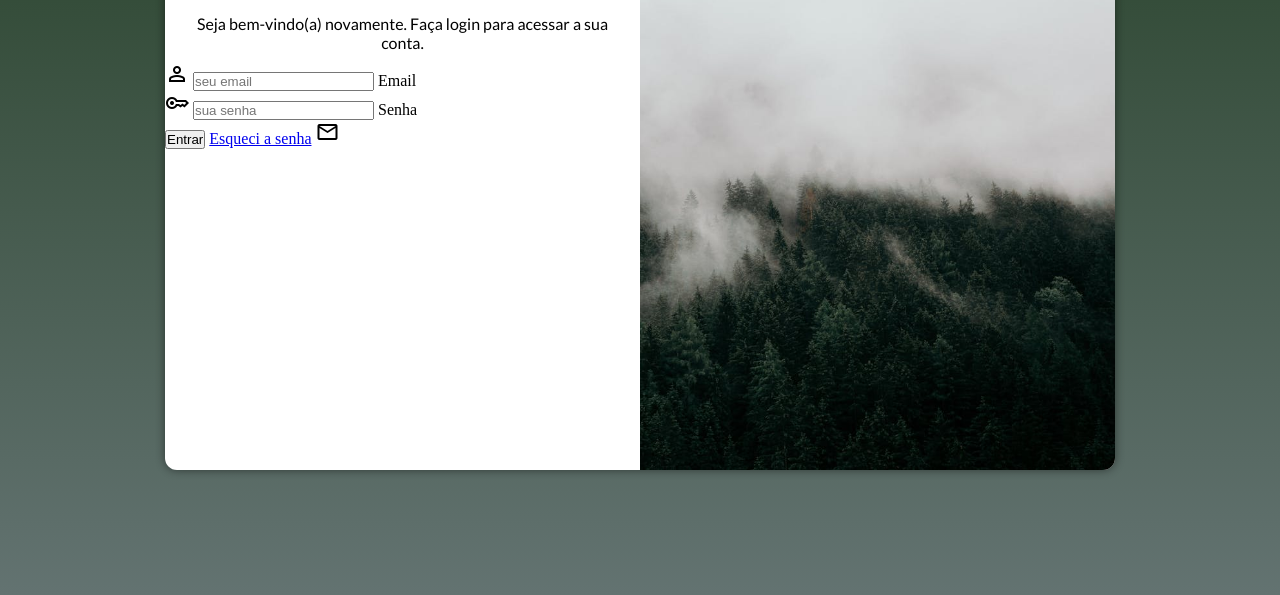
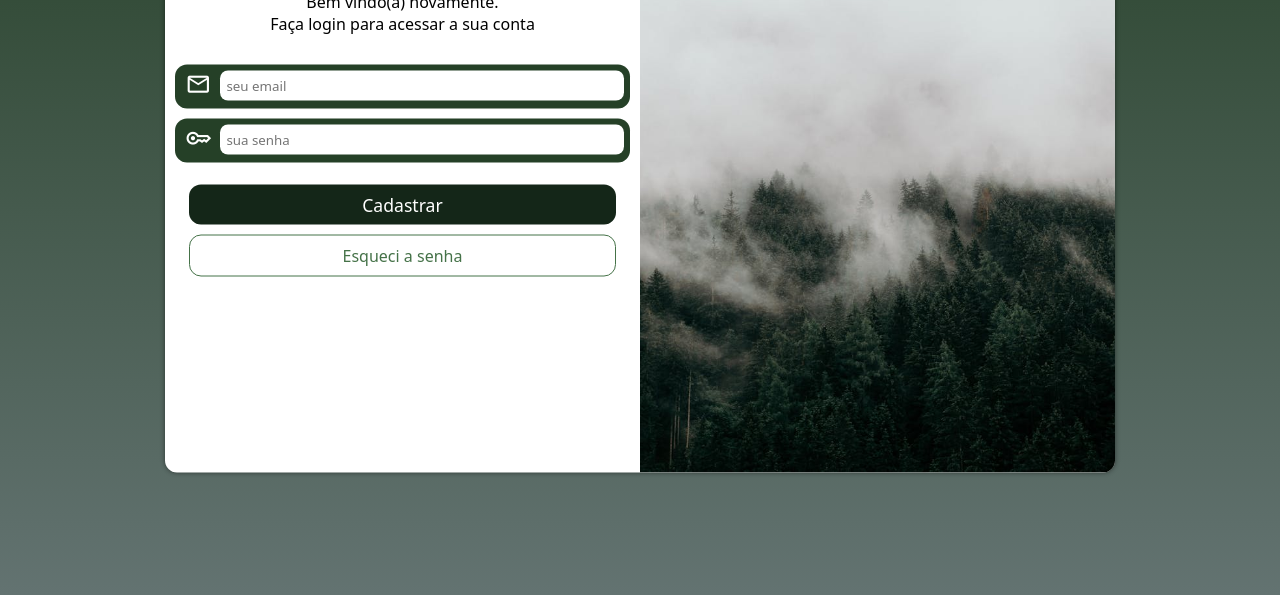
Before and after one commit to jkrocha/projeto-login, a plain HTML site: page index.html in a window 1280 px wide. Shown: the part 205-800 px from the top of the page. Drawn offline with nearby package versions, Linux system fonts and the light colour scheme.

Commit message:
sou foda

```diff
--- a/estilos/media-query.css
+++ b/estilos/media-query.css
@@ -1,31 +1,43 @@
 @charset "UTF-8";
 
-/* Typical Devices Breakpoints
-
+    /* Typical Devices Breakpoints
 
     tablet: 768px ate 992px
     desktop: 992px ate 1200px
-Grandes telas: acima de 1200px */
+    Grandes telas: acima de 1200px  */
 
-@media screen and (min-width: 789px) and (max-width: 992px) {
+
+@media screen and (min-width: 788px) and (max-width: 992px){
     #login {
-        width: 80vw;
+        width: 80%;
     }
 
     #formulario {
         float: right;
         width: 70%;
-
     }
 
     #imagem {
         float: left;
         width: 30%;
         height: 100%;
+        background-position: center right;
+    }
+
+    input[type=submit] {
+        margin-top: 12px;
+    }
+
+    h1 {
+        padding: 20px;
+    }
+
+    p {
+        padding-bottom: 20px;
     }
 }
 
-@media screen and (min-width:992px) {
+@media screen and (min-width: 992px) {
     #login {
         width: 950px;
     }
@@ -33,7 +45,6 @@ Grandes telas: acima de 1200px */
     #formulario {
         float: left;
         width: 50%;
-
     }
 
     #imagem {
@@ -41,4 +52,16 @@ Grandes telas: acima de 1200px */
         width: 50%;
         height: 100%;
     }
+
+    input[type=submit] {
+        margin-top: 12px;
+    }
+
+    h1 {
+        padding: 20px;
+    }
+
+    p {
+        padding-bottom: 20px;
+    }
 }
--- a/estilos/style.css
+++ b/estilos/style.css
@@ -1,25 +1,6 @@
 @charset "UTF-8";
 
-/* cores projeto
-
-    Verde: #254027
-    Verde escuro: #142618
-    Cinza escuro: #637371
-    Cinza claro: #BABCBF
-
-*/
-
-
-@import url('https://fonts.googleapis.com/css2?family=Zilla+Slab:ital,wght@0,300;0,400;0,500;0,600;0,700;1,300;1,400;1,500;1,600;1,700&display=swap');
-
-@import url('https://fonts.googleapis.com/css2?family=Lato:wght@100;300;400;700;900&display=swap');
-
 :root {
-
-    --fonteh1: "Zilla Slab", serif;
-    --fontep: "Lato", sans-serif;
-
-
     --cor1: #254027;
     --cor2: #142618;
     --cor3: #637371;
@@ -27,14 +8,15 @@
 }
 
 * {
+    padding: 0px;
     margin: 0px;
-    padding: 0px;
     box-sizing: border-box;
+    font-family: system-ui, -apple-system, BlinkMacSystemFont, 'Segoe UI', Roboto, Oxygen, Ubuntu, Cantarell, 'Open Sans', 'Helvetica Neue', sans-serif;
 }
 
-body {
+body, html {
+    width: 100vw;
     height: 100vh;
-    width: 100vw;
     background-image: linear-gradient(to bottom, #254027, #637371);
 }
 
@@ -42,28 +24,29 @@ main {
     position: relative;
     height: 100vh;
     width: 100vw;
-
-
 }
 
 #login {
-    width: 280px;
-    height: 550px;
     position: absolute;
+    background-color: white;
     top: 50%;
     left: 50%;
-    translate: -50% -50%;
-    background-color: white;
+    transform: translate(-50%, -50%);
+    width: 280px;
+    height: 555px;
     border-radius: 12px;
+    display: block;
+    box-shadow: 0px 0px 5px rgba(0, 0, 0, 0.493);
     overflow: hidden;
-    box-shadow: 0px 0px 10px rgba(0, 0, 0, 0.479);
+    text-align: center;
     transition: width 0.5s, height 0.5s;
     transition-timing-function: ease;
 }
 
 #imagem {
     background-image: url(../imagens/florest.jpg);
-    background-position: center right;
+    background-position: center center;
+    background-repeat: no-repeat;
     background-size: cover;
     height: 200px;
     display: block;
@@ -71,30 +54,72 @@ main {
 
 #formulario {
     display: block;
-
 }
 
 h1 {
-    font-family: var(--fonteh1);
-    font-size: 2.3em;
-    padding: 20px;
-    text-align: center;
+    padding: 10px;
 }
 
 p {
-    font-family: var(--fontep);
-    text-align: center;
-    padding-top: 10px;
-    padding: 10px;
+    padding-bottom: 10px;
 }
 
+.campo {
+    background-color: var(--cor1);
+    border-radius: 12px;
+    padding: 2px;
+    margin: 10px;
+}
 
+.campo input {
+    height: 85%;
+    border-radius: 8px;
+    padding: 6px;
+    border: none;
+    width: calc(100% - 47px);
+    transform: translateY(-6px);
+}
 
-#icon, #icon2 {
-    display: block;
-    background-color: var(--cor3);
-    font-size: 30px;
+.campo span {
     color: white;
-    margin: 0px 10px 0px 10px;
+    padding: 5px;
+    font-size: 1.6em;
+}
+
+input[type=submit] {
+    margin-top: 10px;
+    width: 90%;
+    height: 40px;
+    background-color: var(--cor2);
+    font-size: 1.1em;
+    color: white;
     border-radius: 12px;
+    border: none;
+    cursor: pointer;
 }
+
+input[type=submit]:hover {
+    background-color: #2e5737;
+}
+
+label {
+    display: none;
+}
+
+a {
+    font-weight: 500;
+    border: 1px solid #457248;
+    color: #457248;
+    text-decoration: none;
+    border-radius: 12px;
+    width: 90%;
+    padding: 9px;
+    margin: 10px;
+    display: inline-block;
+}
+
+a:hover {
+    background-color: #437e5098;
+    border: 1px solid #437e5098;
+    color: #263d27;
+}
--- a/index.html
+++ b/index.html
@@ -11,38 +11,30 @@
 <body>
     <main>
         <section id="login">
-            <div id="imagem">
+            <div id="imagem"> </div>
 
-            </div>
             <div id="formulario">
-                <h1>Log in</h1>
-                <p>Seja bem-vindo(a) novamente. Faça login para acessar a sua conta.</p>
-                <form action="login.php" method="post" autocomplete="on">
+                <h1>Login</h1>
+                <p>Bem vindo(a) novamente. <br> Faça login para acessar a sua conta</p>
+
+                <form action="cadastro.php" method="post">
 
                     <div class="campo">
-                        <span class="material-symbols-outlined">
-                            person
-                            </span>
-                        <input type="email" name="email" id="iemail" required placeholder="seu email" autocomplete="email" maxlength="20">
-                        <label for="iemail">Email</label>
+                        <span class="material-symbols-outlined">mail</span>
+                        <input type="email" name="email" id="iemail" maxlength="20" required placeholder="seu email">
+                        <label for="iemail">email</label>
                     </div>
 
                     <div class="campo">
-                        <span class="material-symbols-outlined">
-                            key
-                            </span>
-                        <input type="password" name="senha" id="isenha" required placeholder="sua senha" autocomplete="current-password" minlength="4" maxlength="8">
-                        <label for="isenha">Senha</label>
+                        <span class="material-symbols-outlined">key</span>
+                        <input type="password" name="senha" id="isenha" minlength="4" maxlength="12" required placeholder="sua senha">
+                        <label for="isenha">senha</label>
                     </div>
 
-                    <input id="entrar" type="submit" value="Entrar">
-                    <a href="esqueci.html">Esqueci a senha</a>  <span class="material-symbols-outlined">
-                        mail
-                        </span>
-
+                    <input type="submit" value="Cadastrar">
+                    <a href="#">Esqueci a senha</a>
                 </form>
             </div>
-
         </section>
     </main>
 </body>
```
